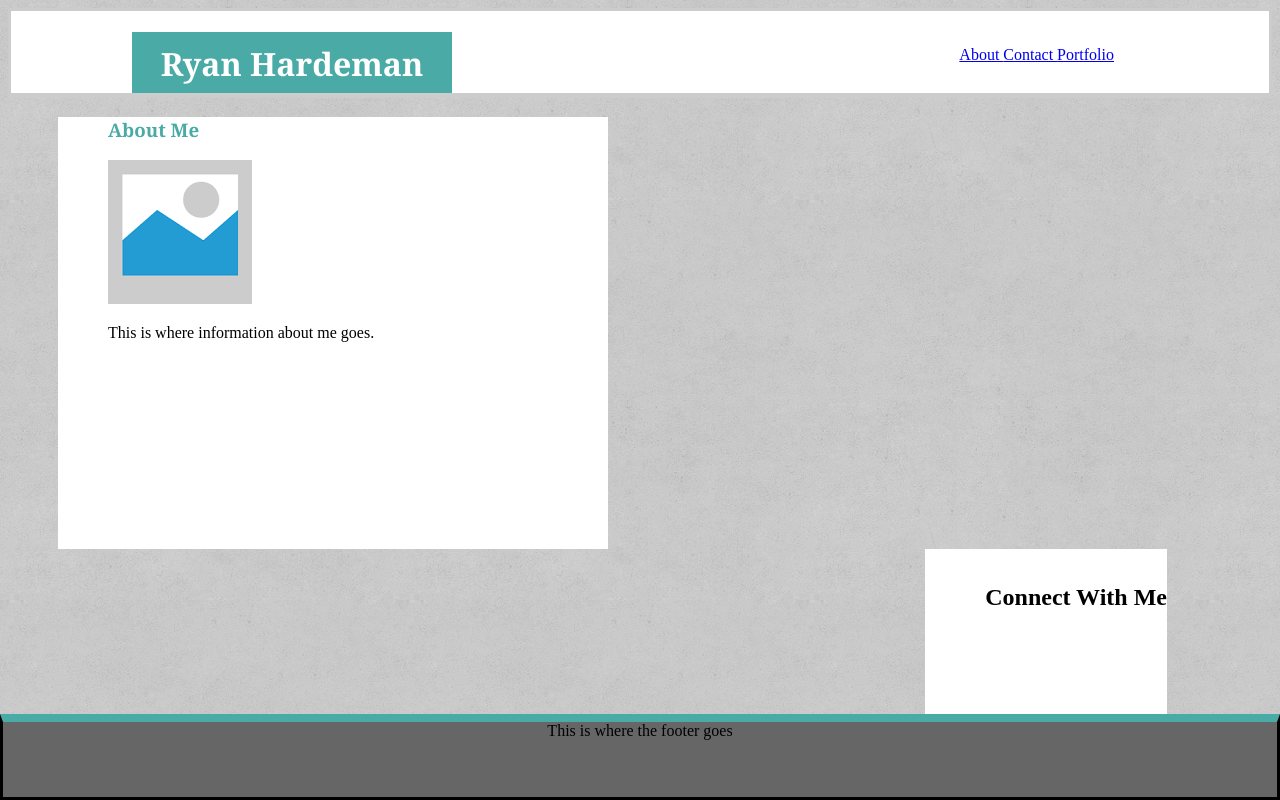
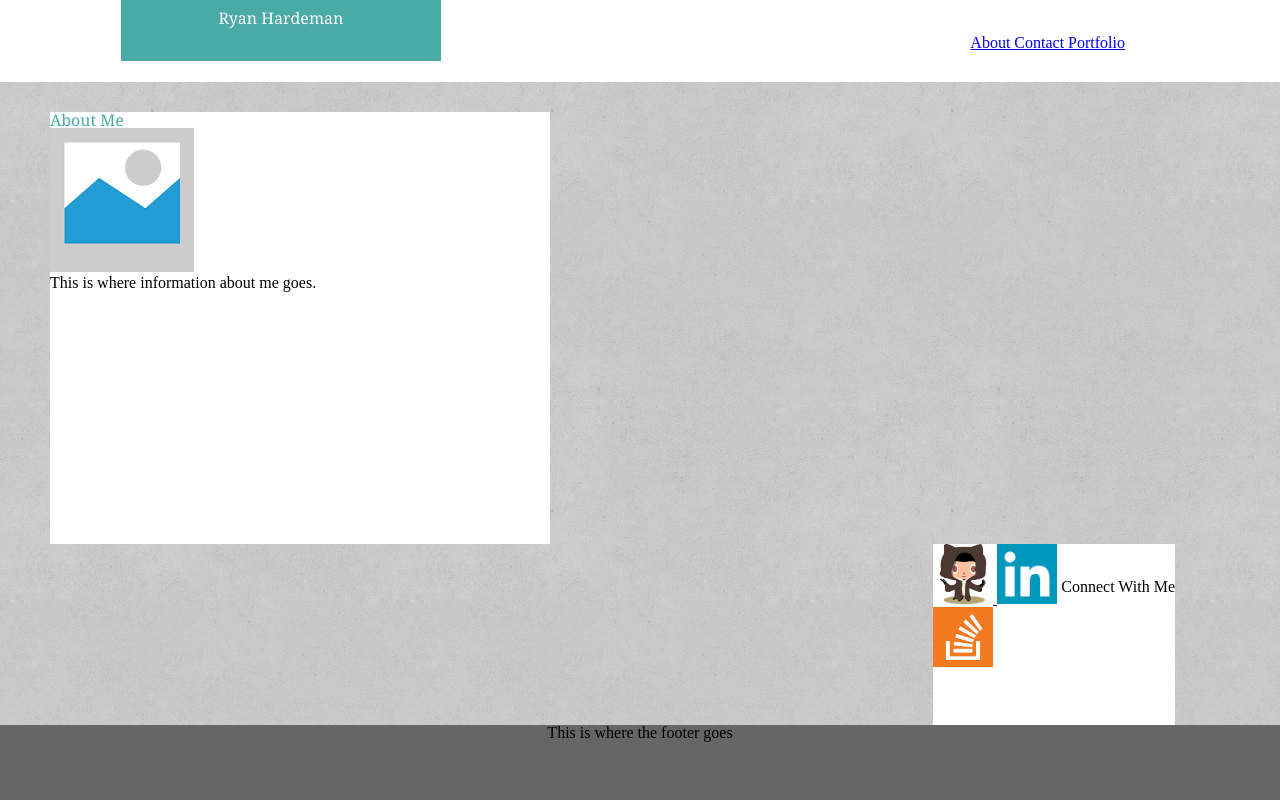
Before and after one commit to rkhardeman/Basic-Portfolio, a plain HTML site: page index.html in a window 1280 px wide. Drawn offline with Linux system fonts and the light colour scheme.

Commit message:
minor formatting changes

```diff
--- a/assets/css/style.css
+++ b/assets/css/style.css
@@ -2,7 +2,7 @@ header{
 	background-color: #ffffff;
 	height:82px;
 	border-style: solid;
-	border-color: #cccccc;
+	border-color: red;
 	border-bottom-width: 5px;
 	right: 0;
 	left:0;
@@ -27,6 +27,11 @@ header{
 	margin-bottom:40px;
 }
 
+#content{
+	margin-top:30px;
+	margin-left:50px;
+}
+
 section{
 	background: white;
 	height:432px;
@@ -35,23 +40,23 @@ section{
 	margin-left: 50px;
 }
 
-#articleHeader{
+#aboutMe{
 	color:#4aaaa5;
 	font-family:'Georgia', Times, Times New Roman, serif;
 
 }
 
-aside{
+#connectBox{
 	background:white;
 	float: right;
 	position:relative;
-
 	margin-right: 105px;
 	height: 182px;
 	width:242px;
 }
 
 #connect{
+	text-align:center;
 	float: right;
 	margin-top:35px;
 	margin-bottom:40px;
--- a/index.html
+++ b/index.html
@@ -1,10 +1,9 @@
 <!DOCTYPE html>
 <html>
 <head>
-<link rel="stylesheet" type="text/css" href="assets/css/style.css">
-	<title>
-	Ryan's Page
-	</title>
+	<link rel="stylesheet" type="text/css" href="assets/css/style.css">
+	<link rel="stylesheet" type="text/css" href="assets/css/reset.css">
+	<title> Ryan's Page </title>
 </head>
 	<body background="assets/images/background.png">
 		<header>
@@ -21,15 +20,15 @@
 		<div id=content>
 		<section>
 			<article>
-				<h1 id=articleHeader> About Me </h1>
+				<h1 id=aboutMe> About Me </h1>
 				<img src="assets/images/placeholder.png" alt="placeholder image">
 				<p> This is where information about me goes.</p>
 			</article>
 		</section>
 
-		<aside>
+		<aside id=connectBox>
 			<h2 id=connect> Connect With Me </h2>
-			<!-- <a href="https://github.com/rkhardeman" target="_blank">
+				<a href="https://github.com/rkhardeman" target="_blank">
 				<img id="jediGit" src ="assets/images/jediGit.jpg" alt="Gitub" height="60" width="60">
 				</a>
 
@@ -39,7 +38,7 @@
 
 				<a href= "http://stackoverflow.com/users/7802985/r-k?tab=profile" target="_blank">
 				<img src ="assets/images/stackoverflow.png" alt="stackoverflow" height="60" width="60">
-				</a> -->
+				</a>
 		</aside>
 		</div>
 
```
